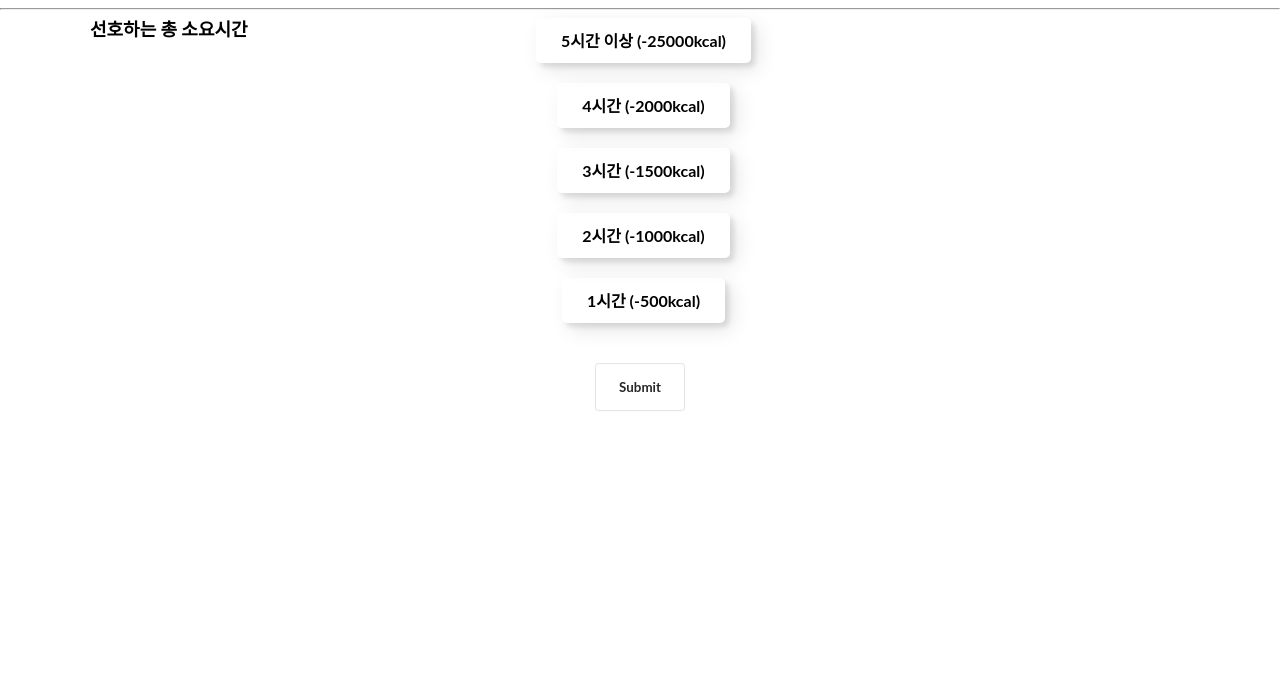
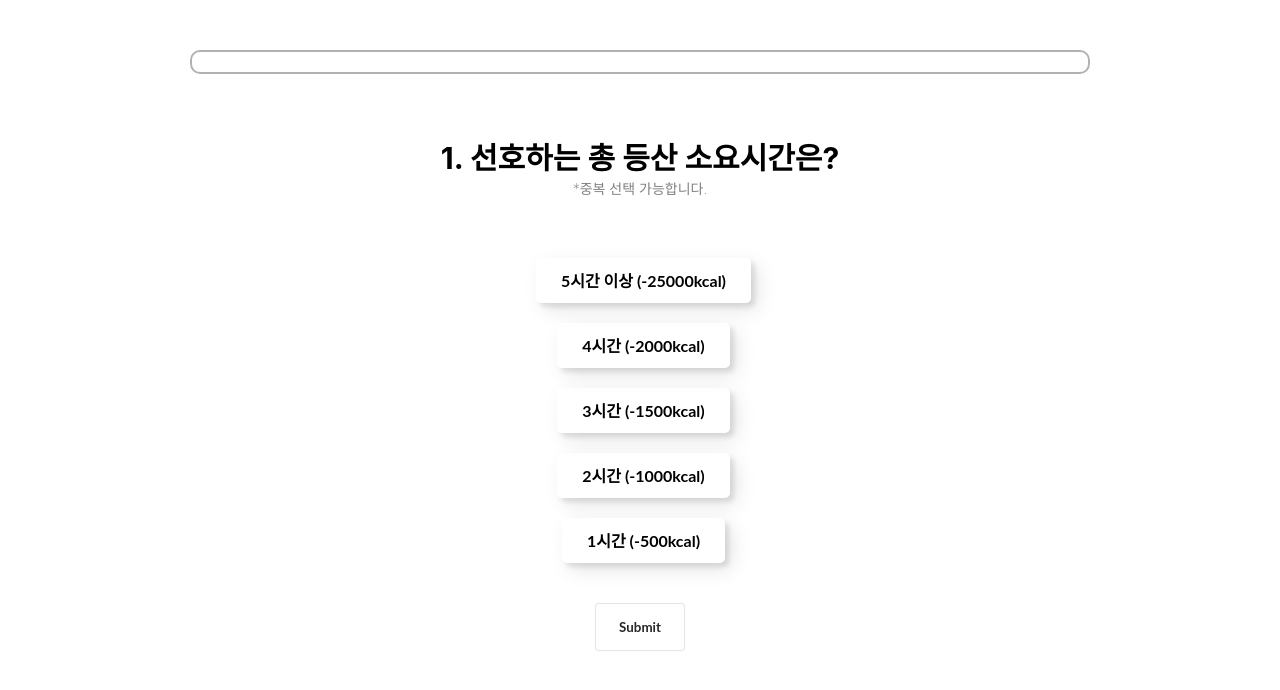
Before and after one commit to kjh2623jh/simple-test-web, a React (Create React App) app: page / in a window 1280 px wide. Both pictures are taken after a click on the button "시작하기". Shown: the top 690 px of the page. Built offline with nearby package versions, Linux system fonts and the light colour scheme.

Commit message:
테스트 화면 정리 및 주석 추가

```diff
--- a/src/Result.js
+++ b/src/Result.js
@@ -27,13 +27,19 @@ function Result() {
         <div>
           {json?.results?.map((route) => (
             <div key={route.id} className="body">
+              {/* 이미지 */}
               <div className="img"></div>
+
+              {/* 등산로 이름 */}
               <div className="text">
                 {JSON.stringify(
                   route.properties["산-등산로"].title[0].plain_text
                 ).slice(1, -1)}
               </div>
+
+              {/* 등산로 정보 */}
               <div className="description">
+                {/* 소요시간 */}
                 <div className="item">
                   <img></img>
                   <div>
@@ -42,6 +48,8 @@ function Result() {
                       .slice(1)}
                   </div>
                 </div>
+
+                {/* 난이도 */}
                 <div className="item">
                   <img></img>
                   <div>
@@ -53,11 +61,13 @@ function Result() {
                           )
                             .split("(")[0]
                             .slice(1)
-                        )
+                        ) - 1
                       ]
                     }
                   </div>
                 </div>
+
+                {/* 정상여부 */}
                 <div className="item">
                   <img></img>
                   <div>
@@ -71,6 +81,7 @@ function Result() {
           ))}
         </div>
       ) : (
+        // 로딩 상태
         <div>
           <div className="lds-ellipsis">
             <div></div>
--- a/src/Test.js
+++ b/src/Test.js
@@ -1,4 +1,4 @@
-import { useState } from "react";
+import { createElement, useState } from "react";
 import { useNavigate } from "react-router-dom";
 import "./css/Test.css";
 
@@ -11,7 +11,7 @@ function Test() {
   const selections = [
     {},
     {
-      text: "선호하는 총 소요시간",
+      text: "1. 선호하는 총 등산 소요시간은?",
       q: [
         "5시간 이상 (-25000kcal)",
         "4시간 (-2000kcal)",
@@ -21,7 +21,7 @@ function Test() {
       ],
     },
     {
-      text: "선호 경사도(난이도)",
+      text: "2. 얼마나 경사진 걸 좋아하시나요?",
       q: [
         "아주 평탄한 산책로",
         "평탄한 숲길",
@@ -31,7 +31,7 @@ function Test() {
       ],
     },
     {
-      text: "선호 등산로 노면상태",
+      text: "3. 좋아하는 노면 상태는?",
       q: [
         "흙길경사로 (산책인가 등산인가)",
         "목재계단 (발이 편하다)",
@@ -40,7 +40,7 @@ function Test() {
       ],
     },
     {
-      text: "등산로의 접근성",
+      text: "4. 어떻게 이동하고 싶으신가요?",
       q: [
         "역,버스정류장에서 도보 10분내",
         "역,버스정류장에서 도보 30분내",
@@ -48,7 +48,7 @@ function Test() {
       ],
     },
     {
-      text: "정상 포함 여부",
+      text: "5. 정상까지 올라가는 코스가 좋으신가요?",
       q: ["정상포함 (정상석x)", "정상포함 (정상석o)", "미포함"],
     },
   ];
@@ -58,6 +58,7 @@ function Test() {
     let newAnswer = "";
     const len = selections[section].q.length;
 
+    // create newAnswer. 유저의 답변이 여러개일 수 있으니 for문으로 확인함
     for (let index = 0; index < len; index++) {
       const element = event.target[index];
       if (element.checked) {
@@ -66,8 +67,19 @@ function Test() {
       }
     }
 
-    if (newAnswer === "") return;
+    // 아무것도 선택하지 않으면 submit 하지 않음
+    if (newAnswer === "") {
+      createElement(
+        "div",
+        {
+          style: { color: "red", fontSize: "8px" },
+        },
+        "1개 이상의 선택지를 선택해야합니다."
+      );
+      return;
+    }
 
+    // answer 에 newAnswer 붙이기
     if (section + 1 >= selections.length) {
       navigate(`/result/${answer + newAnswer}`);
     } else {
@@ -79,19 +91,30 @@ function Test() {
 
   return (
     <div className="Test">
-      <div id="options">
       {section ? (
+        // 설문 페이지
         <div>
-            <div className="text">{selections[section].text}</div>
-            <hr />
-            <form className="options" onSubmit={Submit}>
+          {/* 진행바 */}
+          <div className="progressBar">
+            <div
+              className="progress"
+              style={{ width: `${((section - 1) / 5) * 100}%` }}
+            ></div>
+          </div>
+
+          {/* 질문 */}
+          <div className="question">{selections[section].text}</div>
+          <div className="questionDescription">*중복 선택 가능합니다.</div>
+
+          {/* 답변들 */}
+          <form onSubmit={Submit}>
             {selections[section].q.map((question, idx) => (
               <div key={idx}>
                 <input type="checkbox" id={`check${idx}`}></input>
                 <label
                   htmlFor={`check${idx}`}
                   className="btn option"
-                    id={(counter + idx).toString(20)}
+                  id={(counter + idx).toString(20)} // 20진수로 변환하여 한 자릿수로 만듦.
                   style={{ height: "25px", userSelect: "none" }}
                 >
                   {question}
@@ -100,12 +123,15 @@ function Test() {
               </div>
             ))}
             <br />
+
+            {/* 답변 제출 */}
             <button type="submit" className="button">
               Submit
             </button>
           </form>
         </div>
       ) : (
+        // 시작 페이지
         <div>
           <h1 className="Title">테스트!</h1>
           <button
@@ -118,7 +144,6 @@ function Test() {
         </div>
       )}
     </div>
-    </div>
   );
 }
 
--- a/src/css/Result.css
+++ b/src/css/Result.css
@@ -54,7 +54,6 @@
   margin-right: 25px;
   float: left;
 }
-
 .item img {
   background-color: #cacaca;
   position: relative;
@@ -64,13 +63,13 @@
   height: 20px;
   border-radius: 5px;
 }
-
 .item div {
   position: relative;
   right: -10px;
   top: -20px;
 }
 
+/* 로딩 */
 .lds-ellipsis,
 .lds-ellipsis div {
   box-sizing: border-box;
--- a/src/css/Test.css
+++ b/src/css/Test.css
@@ -2,10 +2,37 @@
   text-align: center;
 }
 
-.text {
-  font-size: 40px;
+/* 진행 바 */
+.progressBar {
+  margin: 0 auto;
+  margin-top: 50px;
+  width: 70%;
+  height: 20px;
+  border: 2px solid rgb(178, 178, 178);
+  border-radius: 10px;
+}
+.progress {
+  background-color: rgb(0, 199, 0);
+  border-radius: 8px;
+  /* left: 20%; */
+  height: 20px;
+  transition: all 0.3s ease;
 }
 
+/* 질문 */
+.question {
+  font-size: 30px;
+  font-weight: 700;
+  margin-top: 60px;
+}
+.questionDescription {
+  font-size: 14px;
+  font-weight: 200;
+  color: gray;
+  margin-bottom: 60px;
+}
+
+/* 기본 버튼 css */
 .btn {
   width: max-content;
   height: 40px;
@@ -24,16 +51,20 @@
   outline: none;
 }
 
+/* 클릭 시 변환 */
 input {
   opacity: 0;
   width: 0;
   height: 0;
 }
-
 input:checked + .option {
-  background-color: blue;
+  /* background-color: blue; */
+  border: 1px solid rgb(0, 193, 0);
+  box-shadow: 0 0 7px rgb(0, 183, 0);
+  /* filter: drop-shadow(0 0 2px rgba(36, 255, 102, 0.7)); */
 }
 
+/* 시작 버튼 */
 .start {
   background-color: #f0ecfc;
   background-image: linear-gradient(315deg, #f0ecfc 0%, #c797eb 74%);
@@ -54,10 +85,6 @@ input:checked + .option {
   right: 0;
   bottom: 0;
   background: #c797eb;
-  /*box-shadow:  4px 4px 6px 0 rgba(255,255,255,.5),
-                -4px -4px 6px 0 rgba(116, 125, 136, .2),
-      inset -4px -4px 6px 0 rgba(255,255,255,.5),
-      inset 4px 4px 6px 0 rgba(116, 125, 136, .3);*/
   transition: all 0.3s ease;
 }
 .start:before {
@@ -87,10 +114,6 @@ input:checked + .option {
   left: 0;
   top: 0;
   background: #c797eb;
-  /*box-shadow:  4px 4px 6px 0 rgba(255,255,255,.5),
-                -4px -4px 6px 0 rgba(116, 125, 136, .2),
-      inset -4px -4px 6px 0 rgba(255,255,255,.5),
-      inset 4px 4px 6px 0 rgba(116, 125, 136, .3);*/
   transition: all 0.3s ease;
 }
 .start span:before {
@@ -108,6 +131,7 @@ input:checked + .option {
   width: 100%;
 }
 
+/* 선택 버튼 */
 .option {
   border: none;
   color: #000;
@@ -137,7 +161,9 @@ input:checked + .option {
   top: 2px;
 }
 
+/* 답변 제출 버튼 */
 .button {
+  position: relative;
   height: 40px;
   align-items: center;
   background-color: #ffffff;
@@ -160,18 +186,15 @@ input:checked + .option {
   vertical-align: baseline;
   width: auto;
 }
-
 .button:hover,
 .button:focus {
   border-color: rgba(0, 0, 0, 0.15);
   box-shadow: rgba(0, 0, 0, 0.1) 0 4px 12px;
   color: rgba(0, 0, 0, 0.65);
 }
-
 .button:hover {
   transform: translateY(-1px);
 }
-
 .button:active {
   background-color: #f0f0f1;
   border-color: rgba(0, 0, 0, 0.15);
--- a/src/server.js
+++ b/src/server.js
@@ -11,11 +11,13 @@ const corsOptions = {
 app.use(cors(corsOptions));
 app.use(express.json());
 
+// API Key, database id
 const notion = new Client({
   auth: "secret_tceQ4JUkB7qfSCdhTstWa5CowlkH1S4cMcxvnwF5G21",
 });
 const databaseId = "e33d0d3ad5764d6f83572a11508d40b8";
 
+// properties
 const properties = [
   "5시간 이상(2500kcal-)",
   "4시간(-2000kcal)",
@@ -49,7 +51,9 @@ app.get("/notion-data/:result", async (req, res) => {
     const idx = Number(result[i]) - 1;
     const propertyIdx = parseInt(result[i + 1], 20);
 
+    // 받아온 result값에 따라 filter condition 채우기
     if (idx == 2) {
+      // "노면상태" 인 경우 multi_select 를 써야함
       conditions[idx].push({
         property: sections[idx],
         multi_select: {
```
Lines whose indentation alone changed are shown as unchanged.
